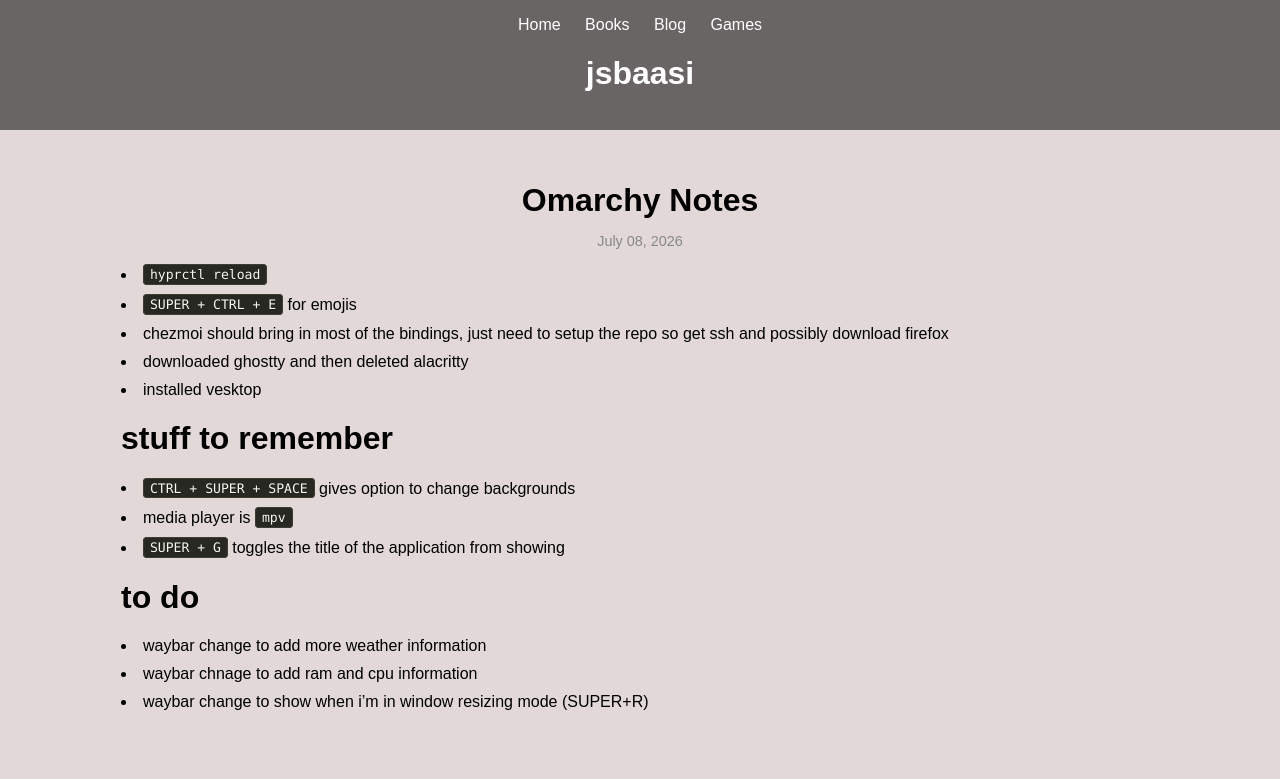
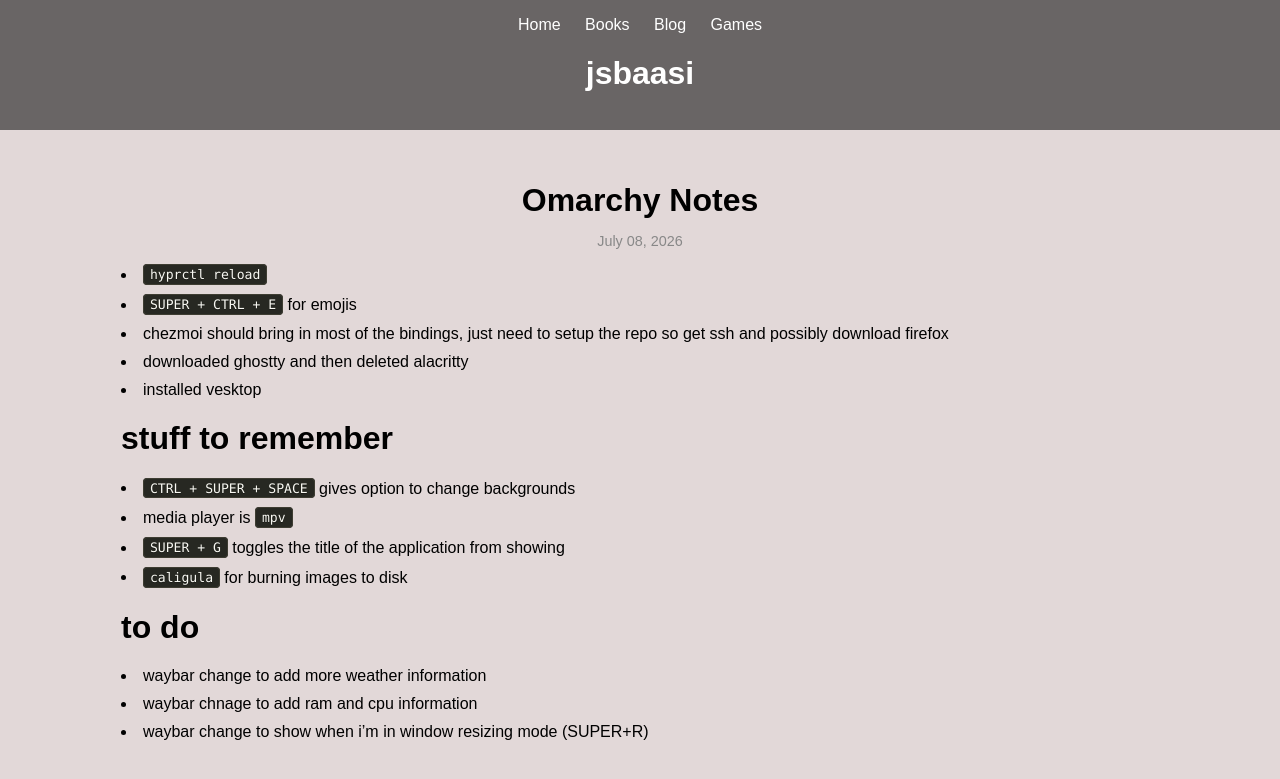
Before and after one commit to jsbaasi/jsbaasi.github.io, a Jekyll site: the page built from _posts/2026-07-08-omarchy-notes.md, in a window 1280 px wide. Shown: the top 779 px of the page. Built offline with Jekyll 4.4.1, drawn with Linux system fonts in a browser that asks for light colours.

Commit message:
vault backup: 2026-07-12 12:27:54

```diff
--- a/_posts/2026-07-08-omarchy-notes.md
+++ b/_posts/2026-07-08-omarchy-notes.md
@@ -14,6 +14,7 @@ permalink: /omarchy-notes/
 - `CTRL + SUPER + SPACE` gives option to change backgrounds
 - media player is `mpv`
 - `SUPER + G` toggles the title of the application from showing
+- `caligula` for burning images to disk
 # to do
 - waybar change to add more weather information
 - waybar chnage to add ram and cpu information
```
